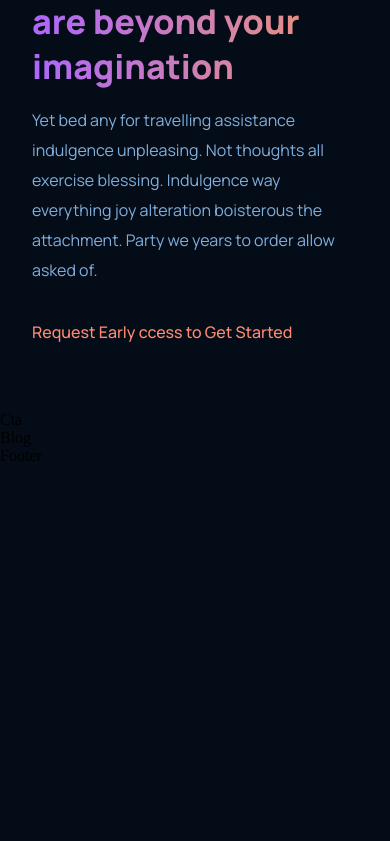
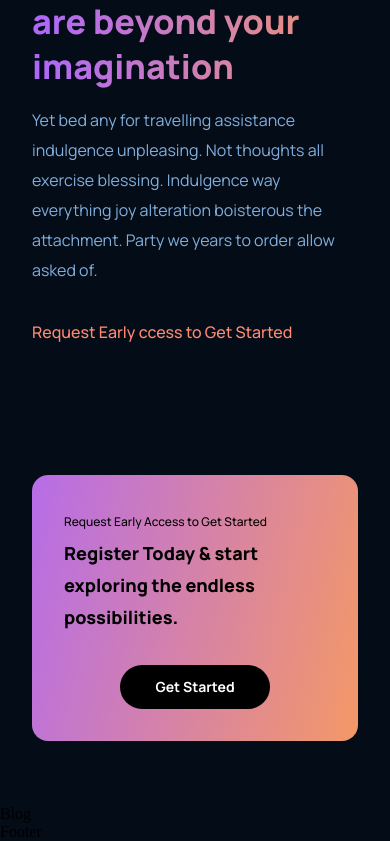
Before and after one commit to blountdj/gpt3_website, a React (Vite) app: page / in a window 390 px wide. Shown: the part 3589-4430 px from the top of the page. Before the commit the page ends 4054 px from the top, so only its background shows below. Built offline with nearby package versions, Linux system fonts and the light colour scheme.

Commit message:
CTA section complete

```diff
--- a/src/components/cta/Cta.jsx
+++ b/src/components/cta/Cta.jsx
@@ -2,7 +2,17 @@
 import "./cta.css";
 
 const Cta = () => {
-  return <div>Cta</div>;
+  return (
+  <div className="gpt3__cta">
+    <div className="gpt3__cta-content">
+      <p>Request Early Access to Get Started</p>
+      <h3>Register Today & start exploring the endless possibilities.</h3>
+    </div>
+    <div className="gpt3__cta-btn">
+      <button type="button">Get Started</button>
+    </div>
+  </div>
+  )
 };
 
 export default Cta;
--- a/src/components/cta/cta.css
+++ b/src/components/cta/cta.css
@@ -0,0 +1,84 @@
+.gpt3__cta {
+    display: flex;
+    justify-content: space-between;
+    align-items: center;
+    flex-direction: row;
+
+    padding: 2rem;
+    margin: 4rem;
+    border-radius: 1rem;
+    background: var(--gradient-bar)
+}
+
+.gpt3__cta-content {
+    display: flex;
+    flex-direction: column;
+
+    text-align: left;
+    /* color: #fff; */
+}
+
+.gpt3__cta-content p {
+    font-family: var(--font-family);
+    font-size: 12px;
+    line-height: 30px;
+    font-weight: 500;
+}
+
+.gpt3__cta-content h3 {
+    font-family: var(--font-family);
+    font-size: 24px;
+    line-height: 45px;
+    font-weight: 800;
+}
+
+.gpt3__cta-btn {
+    display: flex;
+    justify-content: center;
+    align-items: center;
+
+    margin-left: 2rem;
+}
+
+.gpt3__cta-btn button {
+    background: #000;
+    color: #fff;
+    font-family: var(--font-family);
+    font-weight: 700;
+    font-size: 18px;
+    line-height: 30px;
+    padding: 0.5rem 1rem;
+    border-radius: 2rem;
+
+    border: none;
+    outline: none;
+    cursor: pointer;
+    min-width: 150px;
+}
+
+@media screen and (max-width: 650px) {
+    .gpt3__cta {
+        flex-direction: column;
+    }
+
+    .gpt3__cta-btn {
+        margin: 2rem 0 0;
+    }
+}
+
+@media screen and (max-width: 550px) {
+    .gpt3__cta {
+        flex-direction: column;
+        margin: 4rem 2rem;
+    }
+
+    .gpt3__cta-content h3 {
+        font-size: 18px;
+        line-height: 32px;
+    }
+
+    .gpt3__cta-btn button {
+        font-size: 14px;
+        line-height: 28px;
+    }
+}
```
